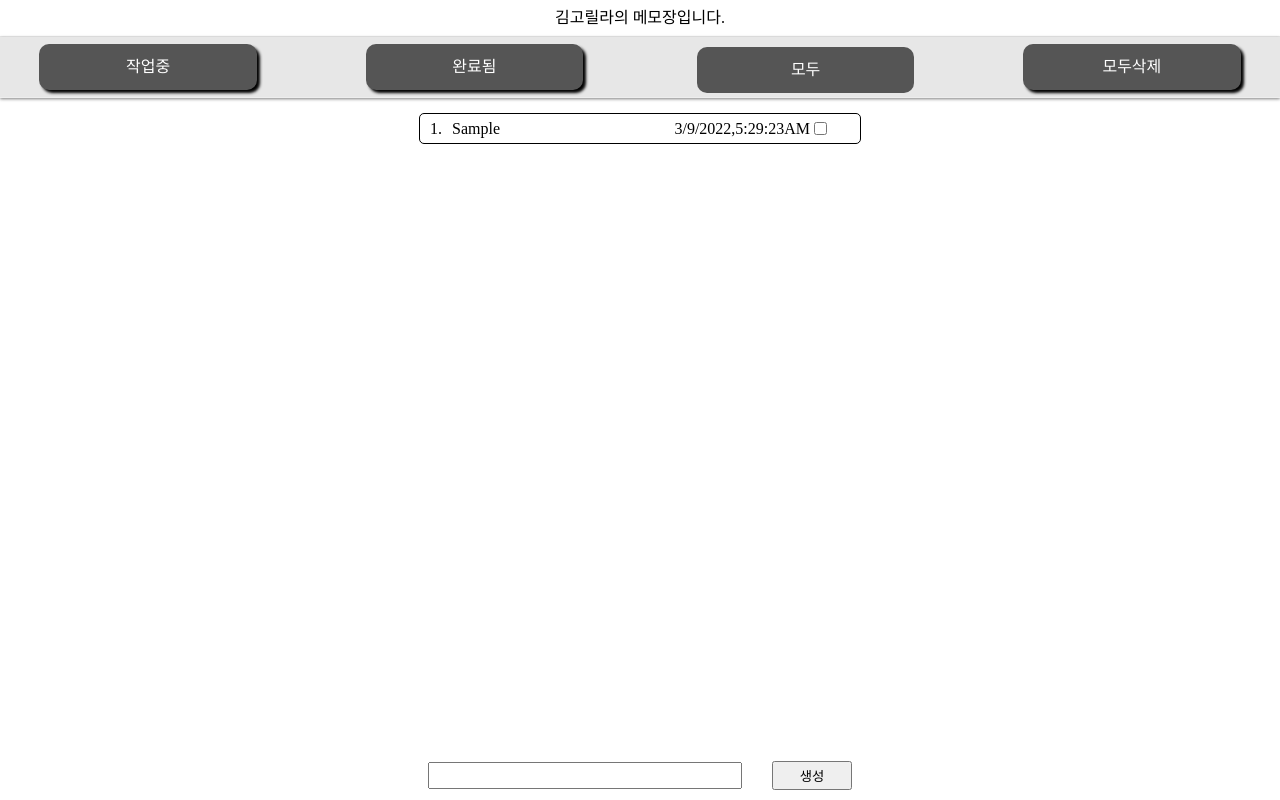
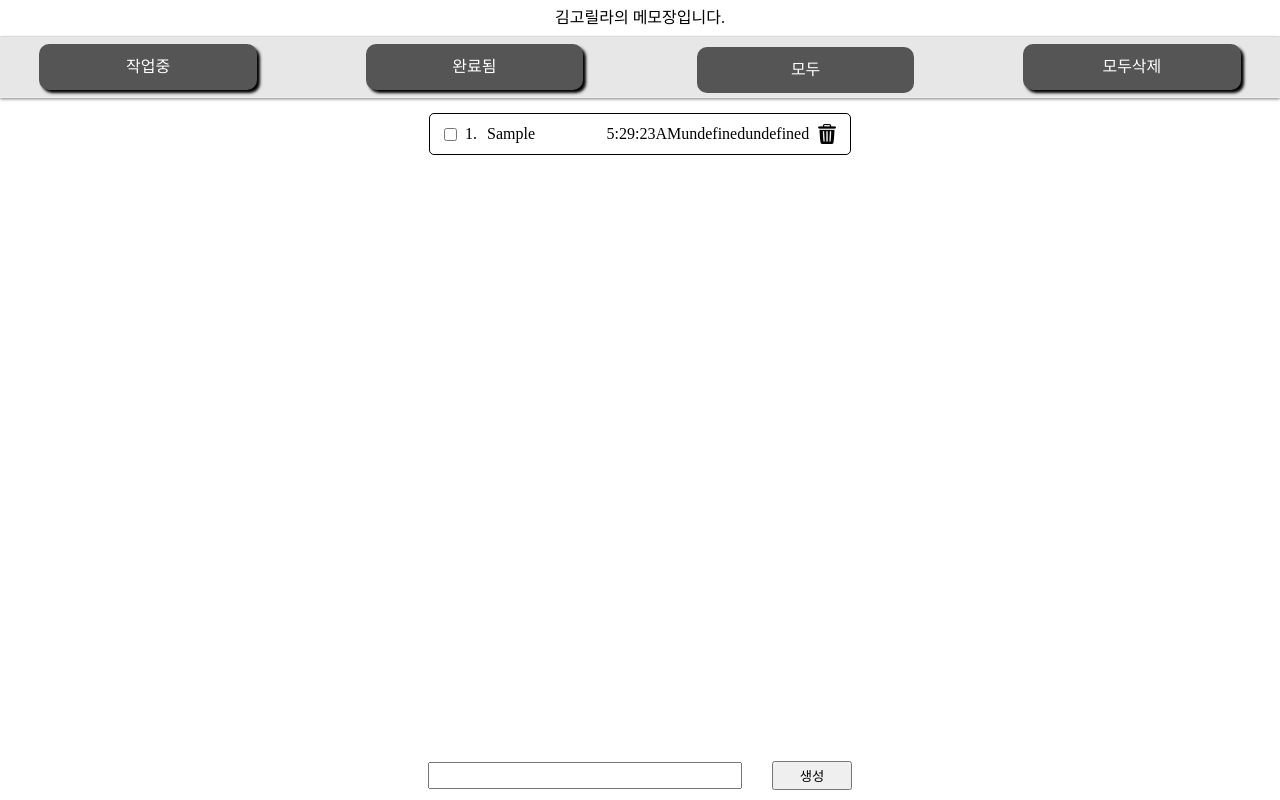
Before and after one commit to gorilla-Kim/extension-memo, a browser extension: page newTab/index.html in a window 1280 px wide. Both pictures are taken after typing "Sample" into the empty fields and a click on the button "생성". Drawn offline with Linux system fonts and the light colour scheme.

```diff
--- a/newTab/components.js
+++ b/newTab/components.js
@@ -14,7 +14,8 @@
             if(todo.id === id) {
                 return {
                     ...todo,
-                    status: newStatus
+                    status: newStatus,
+                    updated_at: new Date().toLocaleString()
                 }
             }
             return todo
@@ -23,23 +24,42 @@
         setTodoElements(newTodos)
     })
 }
+function deleteBtnHandler(event){
+    const $parent = event.target.parentElement
+    const $checkbox = $parent.querySelector('input')
+    const id = $checkbox.dataset.id
+    chrome.storage.sync.get(storageKeys.todos,  function(result) {
+      const filteredTodos = result.todos.filter(todo => todo.id !== id)
+        chrome.storage.sync.set({[storageKeys.todos]: filteredTodos});
+        setTodoElements(filteredTodos)
+    })
+}
 
 function Todo({id, status, content, created_at, updated_at}, index) {
-    const dates = created_at.split(' ')
-    const $el = document.createElement('div');
-    $el.className="todo"
+    const dates = updated_at ? updated_at.split(' ') : created_at.split(' ')
+
+    const $todoWrapper = document.createElement('div');
+    const $delete = document.createElement('div');
+    const $contentWrapper = document.createElement('div');
     const $checkbox = document.createElement('input')
+    $todoWrapper.className="todo-wrapper"
+    $contentWrapper.className="todo-contents"
+    $delete.className="todo-delete"
+
     $checkbox.type="checkbox"
     $checkbox.checked = status === "completed"
     $checkbox.dataset.id=id
     $checkbox.addEventListener('change',checkboxHandler)
-    $el.innerHTML = `
+    $delete.addEventListener('click', deleteBtnHandler)
+    $contentWrapper.innerHTML = `
         <div>${index+1}.</div>
-        <div class="content">${content}</div>
-        <div>${dates[0]}${dates[1]}${dates[2]}</div>
+        <div class="todo">${content}</div>
+        <div>${dates[1]}${dates[2]}${dates[3]}${dates[4]}</div>
     `;
-    $el.appendChild($checkbox)
-    return $el
+    $todoWrapper.appendChild($checkbox)
+    $todoWrapper.appendChild($contentWrapper)
+    $todoWrapper.appendChild($delete)
+    return $todoWrapper
 }
 
 function Todos(target, todos){
--- a/newTab/index.css
+++ b/newTab/index.css
@@ -37,7 +37,7 @@
     box-shadow: none;
 }
 
-#todo-wrapper {
+#todos-wrapper {
     display: flex;
     flex-direction: column;
     align-items: center;
@@ -48,17 +48,36 @@
     overflow-y: scroll;
     gap: 10px;
 }
-#todo-wrapper .todo {
+#todos-wrapper .todo-wrapper {
     display: flex;
     justify-content: space-between;
     align-items: center;
+    gap: 5px;
     width: 400px;
-    padding: 5px 30px 5px 10px;
+    padding: 5px 10px;
     border-radius: 5px;
     border: 1px solid black;
 }
-#todo-wrapper .todo .content {
-    width: 290px;
+#todos-wrapper .todo-wrapper input {}
+
+#todos-wrapper .todo-wrapper .todo-delete{
+    background: url("/images/delete.png") no-repeat center;
+    background-size: 20px;
+    width: 30px;
+    height: 30px;
+    cursor: pointer;
+}
+
+#todos-wrapper .todo-wrapper .todo-contents {
+    width: 100%;
+    display: flex;
+    flex-direction: row;
+    justify-content: space-around;
+    align-items: center;
+}
+#todos-wrapper .todo-wrapper .todo-contents .todo {
+    width: 100%;
+    max-width: 235px;
     padding: 0 10px;
     white-space: break-spaces;
     overflow-wrap: break-word;
--- a/newTab/index.html
+++ b/newTab/index.html
@@ -15,9 +15,9 @@
         <div class="header-btn all active">모두</div>
         <div class="header-btn deleteAll">모두삭제</div>
     </header>
-    <section id="todo-wrapper"></section>
+    <section id="todos-wrapper"></section>
     <form action="" id="form-wrapper">
-        <input type="text" name="todo">
+        <input type="text" name="todo" autofocus>
         <button type="submit" class="new-todo-btn">생성</button>
     </form>
     <script src="./components.js"></script>
--- a/newTab/index.js
+++ b/newTab/index.js
@@ -6,31 +6,38 @@
 const $btns = document.querySelectorAll('header > div.header-btn')
 const $newTodoBtn = document.querySelector('#form-wrapper .new-todo-btn')
 const $newTodoText = document.querySelector('#form-wrapper input')
-const $todoWrapper = document.querySelector('#todo-wrapper')
+const $todoWrapper = document.querySelector('#todos-wrapper')
 
 chrome.storage.sync.get(storageKeys.todos,  function(result) {
     const { todos } = result
+    localStorage.setItem('active-btn', 'all')
     Todos($todoWrapper, todos)
 })
+
+function activeToggle($target) {
+    $btns.forEach(item => item.classList.remove('active'))
+    $target.classList.add('active')
+}
 
 $btns.forEach($btn => {
     $btn.addEventListener('click',function(event){
         const {target} = event
-        $btns.forEach(item => item.classList.remove('active'))
         const btnName = target.classList[1]
-        target.classList.add('active')
         chrome.storage.sync.get(storageKeys.todos,  function(result) {
             const { todos } = result
             let filteredTodos = []
             switch (btnName) {
                 case 'all':
                     filteredTodos = todos
+                    activeToggle(target)
                     break;
                 case 'completed':
                     filteredTodos = todos?.filter(todo=>todo.status === "completed") || []
+                    activeToggle(target)
                     break;
                 case 'working':
                     filteredTodos = todos?.filter(todo=>todo.status === "working") || []
+                    activeToggle(target)
                     break
                 case 'deleteAll':
                     chrome.storage.sync.remove(storageKeys.todos);
```
Also changed, not shown: background.js (+20 -9 lines), images/delete.png (added), manifest.json.
